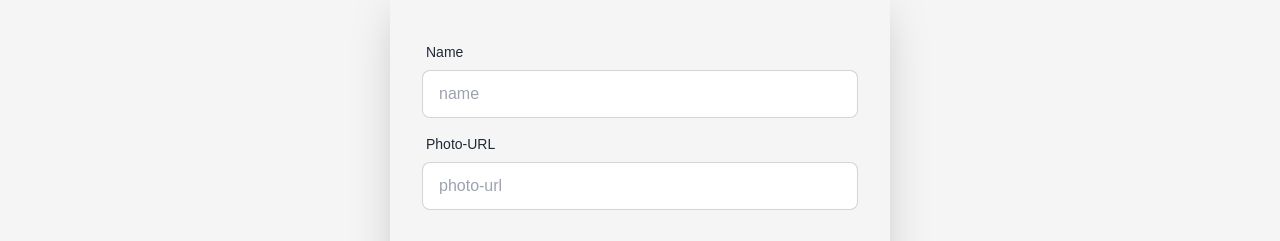
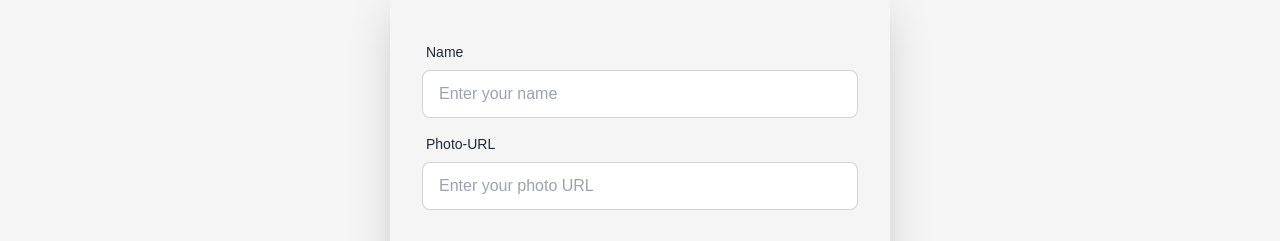
Before and after one commit to shofiq18/adventure-mountain-authentication, a React (Vite) app: page /update in a window 1280 px wide. Shown: the part 278-519 px from the top of the page. Built offline with nearby package versions, Linux system fonts and the light colour scheme; no server answers.

Commit message:
added update profile function

```diff
--- a/src/components/UpdateProfile.jsx
+++ b/src/components/UpdateProfile.jsx
@@ -1,46 +1,93 @@
-
-
-
+import { useState } from "react";
+import { useNavigate } from "react-router-dom";
+import { getAuth, updateProfile } from "firebase/auth";
 
 const UpdateProfile = () => {
+    const [name, setName] = useState("");
+    const [photoURL, setPhotoURL] = useState("");
+    const [error, setError] = useState(null);
+    const [success, setSuccess] = useState(null);
+
+    const navigate = useNavigate();
+    const auth = getAuth();
+
+    const handleUpdateProfile = async (e) => {
+        e.preventDefault();
+
+        if (!auth.currentUser) {
+            setError("User is not logged in.");
+            return;
+        }
+
+        try {
+            await updateProfile(auth.currentUser, {
+                displayName: name,
+                photoURL: photoURL,
+            });
+
+            setSuccess("Profile updated successfully!");
+            navigate("/user");
+        } catch (error) {
+            setError("Failed to update profile. Please try again.");
+            console.error("Error updating profile:", error);
+        }
+    };
 
     return (
         <div>
-
-            <div data-aos="flip-left"
+            <div
+                data-aos="flip-left"
                 data-aos-easing="ease-out-cubic"
-                data-aos-duration="2000" className="flex justify-center items-center my-12 ">
-                <div className="hero-content flex-col ">
+                data-aos-duration="2000"
+                className="flex justify-center items-center my-12"
+            >
+                <div className="hero-content flex-col">
                     <div className="text-center lg:text-left">
-
-
-                        <h1 className=" text-2xl md:text-3xl lg:text-4xl font-bold">Update Your Profile!</h1>
-
+                        <h1 className="text-2xl md:text-3xl lg:text-4xl font-bold">
+                            Update Your Profile!
+                        </h1>
                     </div>
-                    <div className="card bg-base-50  lg:w-[500px] py-6 mt-6  shrink-0 shadow-2xl">
-                        <form className="card-body">
-                            <div className="form-control ">
+                    <div className="card bg-base-50 lg:w-[500px] py-6 mt-6 shrink-0 shadow-2xl">
+                        <form className="card-body" onSubmit={handleUpdateProfile}>
+                            <div className="form-control">
                                 <label className="label">
                                     <span className="label-text">Name</span>
                                 </label>
-                                <input type="text" placeholder="name" name="name" className="input input-bordered" required />
+                                <input
+                                    type="text"
+                                    placeholder="Enter your name"
+                                    name="name"
+                                    className="input input-bordered"
+                                    value={name}
+                                    onChange={(e) => setName(e.target.value)}
+                                    required
+                                />
                             </div>
                             <div className="form-control">
                                 <label className="label">
                                     <span className="label-text">Photo-URL</span>
                                 </label>
-                                <input type="text" placeholder="photo-url" name="photo" className="input input-bordered" required />
-
+                                <input
+                                    type="text"
+                                    placeholder="Enter your photo URL"
+                                    name="photo"
+                                    className="input input-bordered"
+                                    value={photoURL}
+                                    onChange={(e) => setPhotoURL(e.target.value)}
+                                    required
+                                />
                             </div>
+                            {error && <p className="text-red-500 mt-2">{error}</p>}
+                            {success && <p className="text-green-500 mt-2">{success}</p>}
                             <div className="form-control mt-6">
-                                <button className="btn bg-green-500">Update</button>
+                                <button type="submit" className="btn bg-green-500">
+                                    Update
+                                </button>
                             </div>
                         </form>
-
                     </div>
                 </div>
             </div>
-
         </div>
     );
 };
```
